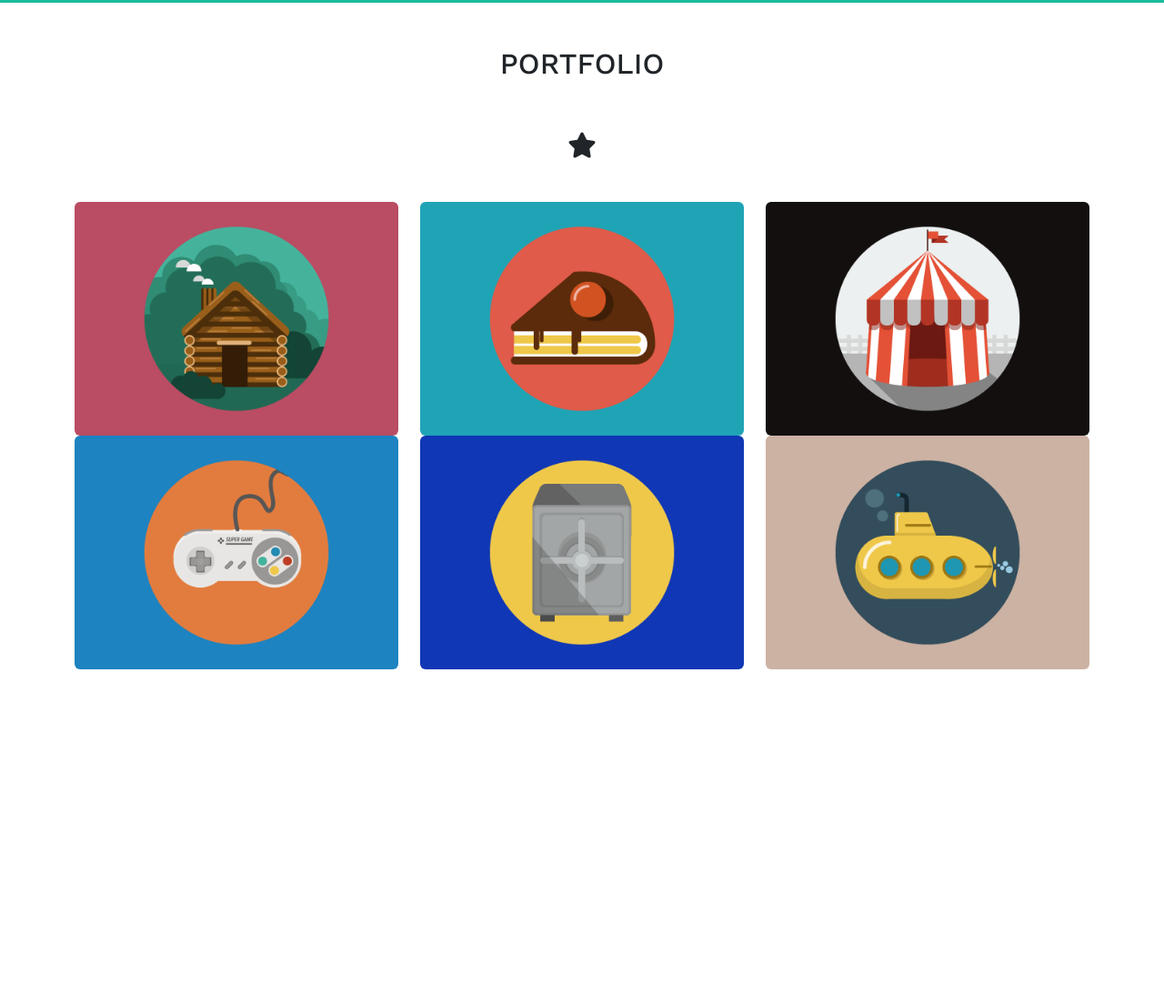
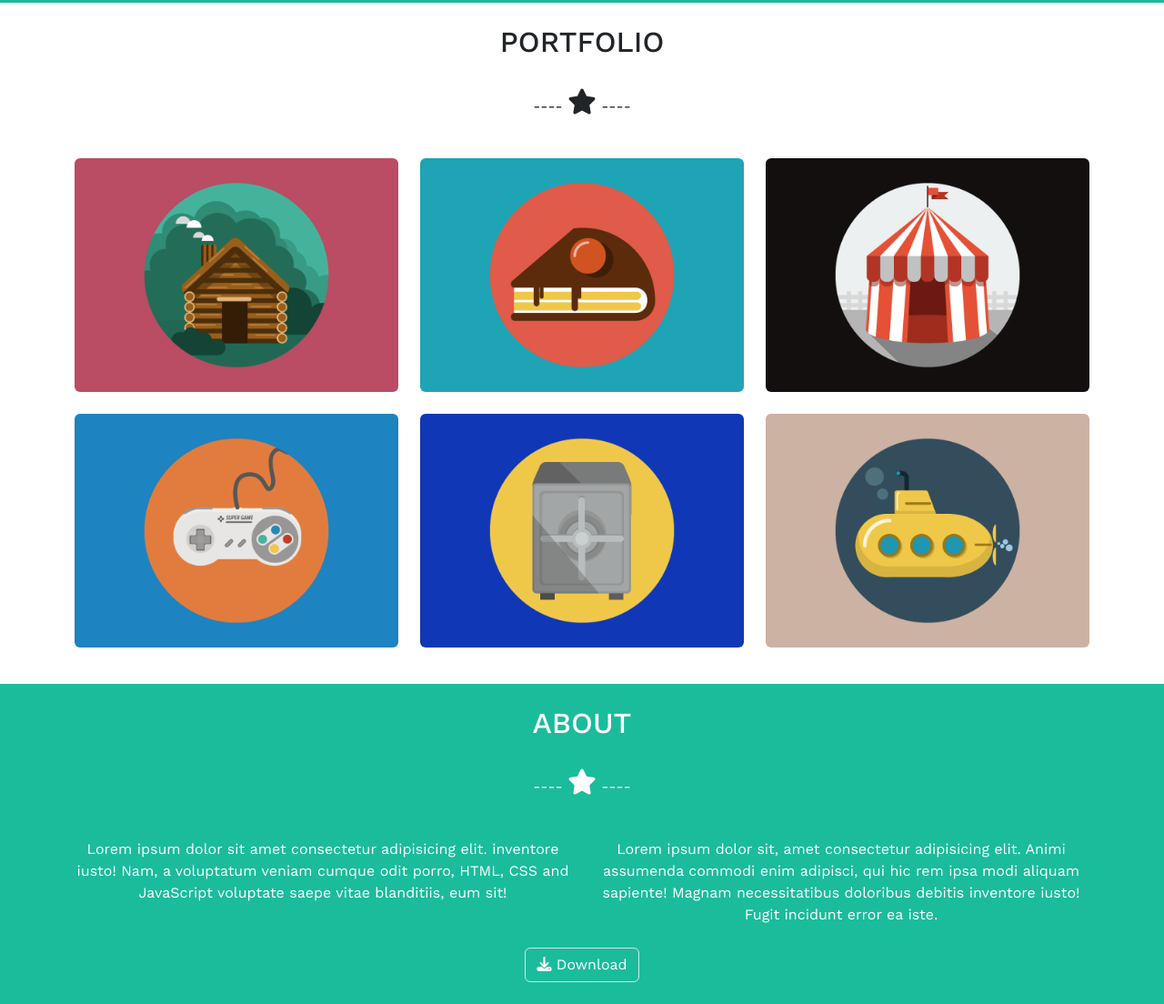
Before and after one commit to IreneChicca/html-css-bootstrap-freelancer, a plain HTML site: page index.html in a window 1280 px wide. Shown: the part 437-1541 px from the top of the page at 91% size. Before the commit the page ends 1173 px from the top, so only its background shows below. Drawn offline with nearby package versions, Linux system fonts and the light colour scheme.

Commit message:
ADD about section

```diff
--- a/index.html
+++ b/index.html
@@ -57,7 +57,7 @@
 
                         <h1>Start Boostrap</h1>
 
-                        <i class="fa-solid fa-star pb-3 fs-3"></i>
+                        ---- <i class="fa-solid fa-star pb-3 fs-3"></i> ----
 
                         <ul class="d-flex justify-content-center text-uppercase">
                             <li>graphic artist -</li>
@@ -72,34 +72,54 @@
 
         <!-- portfolio -->
 
-        <div class="container text-center ">
-            <h2 class="text-uppercase p-5">portfolio</h2>
-            <i class="fa-solid fa-star pb-5 fs-3"></i>
+        <div class="container text-center mb-3">
+            <h2 class="text-uppercase p-4">portfolio</h2>
+            ---- <i class="fa-solid fa-star pb-5 fs-3"></i> ----
             <div class="row">
                 <div class="col-sm-6 col-md-4">
-                    <img src="img/cabin.png" alt="" class="rounded">
+                    <img src="img/cabin.png" alt="" class="rounded mb-4">
                 </div>
                 <div class="col-sm-6 col-md-4">
-                    <img src="img/cake.png" alt="" class="rounded">
+                    <img src="img/cake.png" alt="" class="rounded mb-4">
                 </div>
                 <div class="col-sm-6 col-md-4">
-                    <img src="img/circus.png" alt="" class="rounded">
+                    <img src="img/circus.png" alt="" class="rounded mb-4">
                 </div>
                 <div class="col-sm-6 col-md-4">
-                    <img src="img/game.png" alt="" class="rounded">
+                    <img src="img/game.png" alt="" class="rounded mb-4">
                 </div>
                 <div class="col-sm-6 col-md-4">
-                    <img src="img/safe.png" alt="" class="rounded">
+                    <img src="img/safe.png" alt="" class="rounded mb-4">
                 </div>
                 <div class="col-sm-6 col-md-4">
-                    <img src="img/submarine.png" alt="" class="rounded">
+                    <img src="img/submarine.png" alt="" class="rounded mb-4">
                 </div>
             </div>
         </div>
 
+        <!-- about -->
+        <div class="bg-aqua text-center text-white">
+            <div class="container text-center pb-4">
+                <h2 class="text-uppercase p-4">about</h2>
+                ---- <i class="fa-solid fa-star pb-5 fs-3"></i> ----
+                <div class="row mb-4">
+                    <div class="col-sm-6">
+                        Lorem ipsum dolor sit amet consectetur adipisicing elit.
+                        inventore iusto! Nam, a voluptatum veniam cumque odit
+                        porro, HTML, CSS and JavaScript voluptate saepe vitae blanditiis, eum sit!
+                    </div>
+                    <div class="col-sm-6">
+                        Lorem ipsum dolor sit, amet consectetur adipisicing elit. Animi assumenda commodi enim adipisci,
+                        qui hic rem ipsa modi aliquam sapiente! Magnam necessitatibus doloribus debitis inventore iusto!
+                        Fugit incidunt error ea iste.
+                    </div>
 
 
-
+                </div>
+                <button type="button" class="btn border text-white"> <i class="fa-solid fa-download"></i>
+                    Download</button>
+            </div>
+        </div>
 
 
     </main>
```
